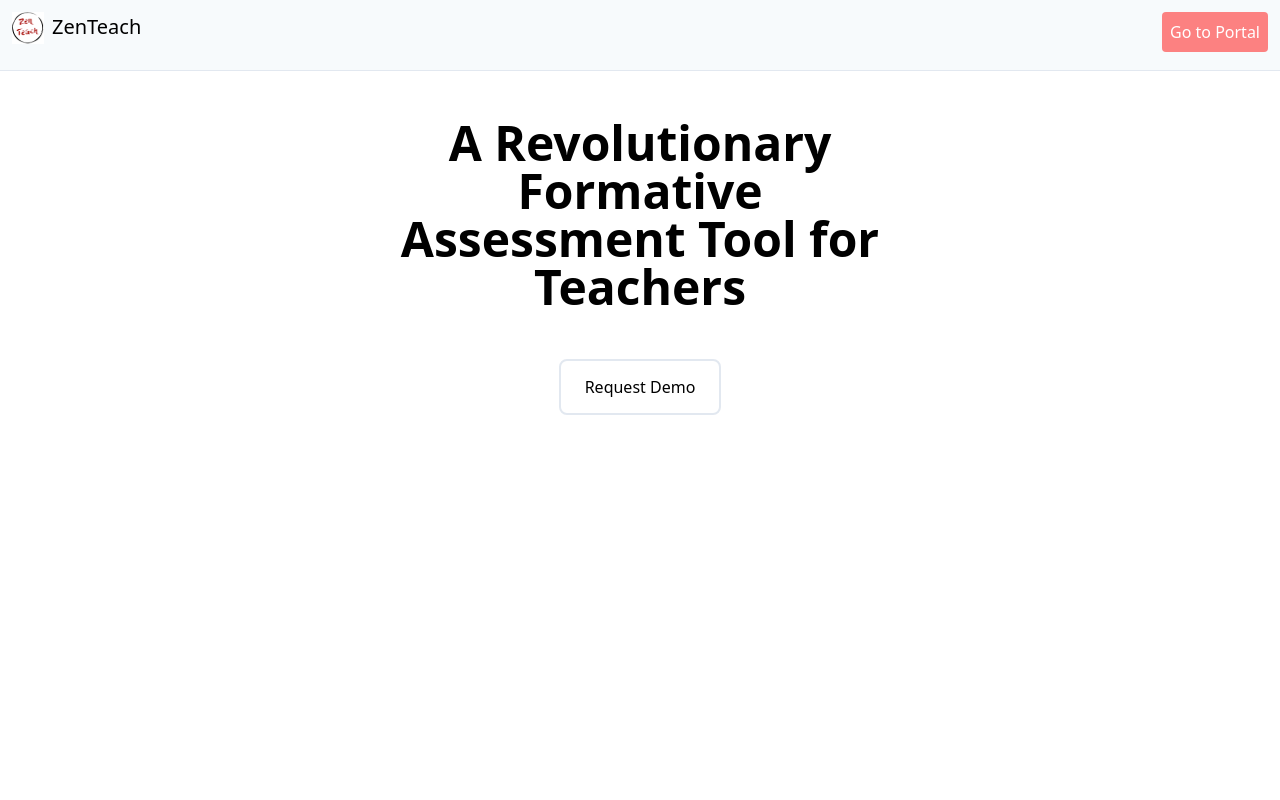
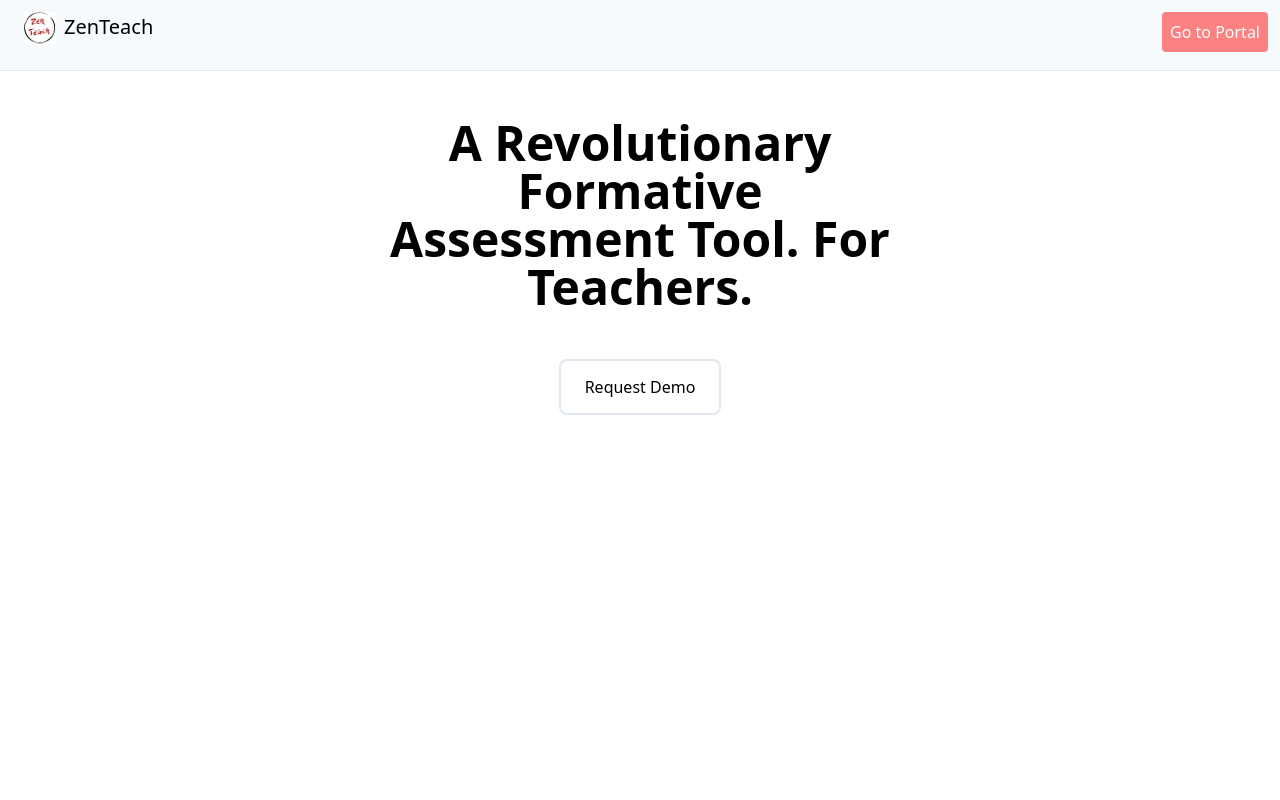
Before and after one commit to ZenTeach/next_zenteach, a Next.js app: page / in a window 1280 px wide. Shown: the top 800 px of the page. Built offline with nearby package versions, Linux system fonts and the light colour scheme.

Commit message:
Update landing page style

```diff
--- a/components/NavBar.js
+++ b/components/NavBar.js
@@ -4,7 +4,7 @@ const NavBar = ({ children }) => (
 	<div>
 		<nav className="p-3 w-full bg-gray-100 border-b border-gray-300">
 		<div className="flex flex-row justify-between space-x-96 ">
-			<div className="float-left">
+			<div className="mx-3">
 				<div className="font-normal text-xl space-y-2 w-full mb-2">
 					<Link href="/">
 						<img className="h-8 w-8 float-left" src="/logo.png" alt="" />
--- a/pages/_app.js
+++ b/pages/_app.js
@@ -2,11 +2,16 @@ import React from 'react'
 import App from 'next/app'
 import '../css/tailwind.css'
 import { config, library } from '@fortawesome/fontawesome-svg-core'
-import { fab,  faLinkedin, faTwitter, faGithub, faMedium } from '@fortawesome/free-brands-svg-icons'
+import { fab,
+				faLinkedin,
+				faTwitter,
+				faGithub,
+				faMedium } from '@fortawesome/free-brands-svg-icons'
+import { faArrowCircleRight } from '@fortawesome/free-solid-svg-icons'
 import '@fortawesome/fontawesome-svg-core/styles.css'
 
 config.autoAddCss = false
-library.add(fab, faLinkedin, faTwitter, faGithub, faMedium)
+library.add(fab, faLinkedin, faTwitter, faGithub, faMedium, faArrowCircleRight)
 
 class MyApp extends App {
   render() {
--- a/pages/index.js
+++ b/pages/index.js
@@ -1,16 +1,23 @@
 import SiteLayout from '../components/SiteLayout'
 import Feature from '../components/Feature'
 import Link from 'next/link'
+import { FontAwesomeIcon } from '@fortawesome/react-fontawesome'
 
 const Index = () => (
   <SiteLayout>
     <div className="h-screen mt-8 sm:mt-0 sm:py-12 max-w-xl mx-auto px-8">
       <h1 className="text-center">
         <span className="block text-5xl font-bold leading-none">
-					A Revolutionary Formative Assessment Tool for Teachers
+					A Revolutionary Formative Assessment Tool. For Teachers.
         </span>
       </h1>
       <div className="mt-12 text-center">
+		{/* <span className="inline-block">
+			<input type="email" className="p-2 border border-grey-light round text-grey-dark text-sm h-auto" />
+			<span>
+				<FontAwesomeIcon icon={['fab', 'arrow-circle-right']} />
+			</span>
+		</span> */}
         <Link href="http://eepurl.com/hmou3n">
           <a className="inline-block bg-white border-2 text-red font-medium rounded-lg px-6 py-4 leading-tight">
             Request Demo
```
